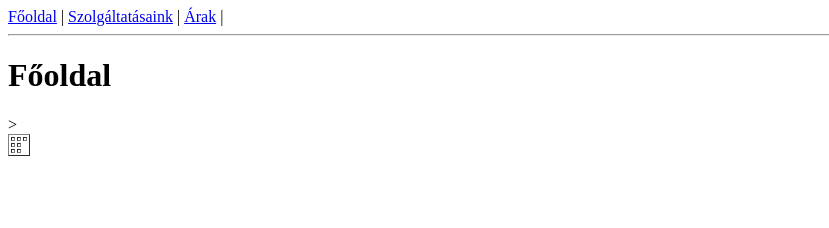
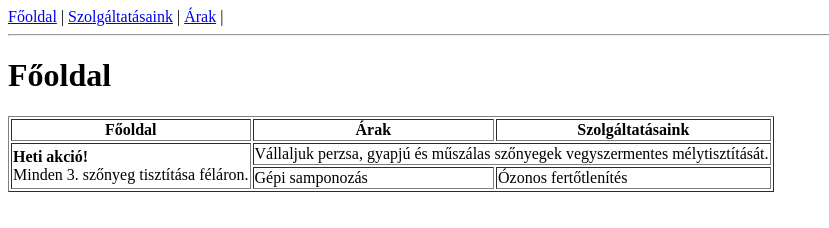
Before and after one commit to Osandpeti/szonyeg, a plain HTML site: page index.html in a window 1280 px wide. Shown: the whole page, without its empty margins (0-829 px from the left). Drawn offline with Linux system fonts and the light colour scheme.

Commit message:
táblázat kitöltés

```diff
--- a/index.html
+++ b/index.html
@@ -15,22 +15,22 @@
 	<h1>Főoldal</h1>
 
 	<table border="1">
-	>
+
 		<thead>
 			<tr>
-				<th></th>
-				<th></th>
-				<th></th>
+				<th>Főoldal</th>
+				<th>Árak</th>
+				<th>Szolgáltatásaink</th>
 			</tr>
 		</thead>
 		<tbody>
 			<tr>
-				<td></td>
-				<td></td>
+				<td rowspan="2"><b>Heti akció!</b> <br> Minden 3. szőnyeg tisztítása féláron.</td>
+				<td colspan="2">Vállaljuk perzsa, gyapjú és műszálas szőnyegek vegyszermentes mélytisztítását.</td>
 			</tr>
 			<tr>
-				<td></td>
-				<td></td>
+				<td>Gépi samponozás</td>
+				<td>Ózonos fertőtlenítés</td>
 			</tr>
 		</tbody>
 	</table>
```
